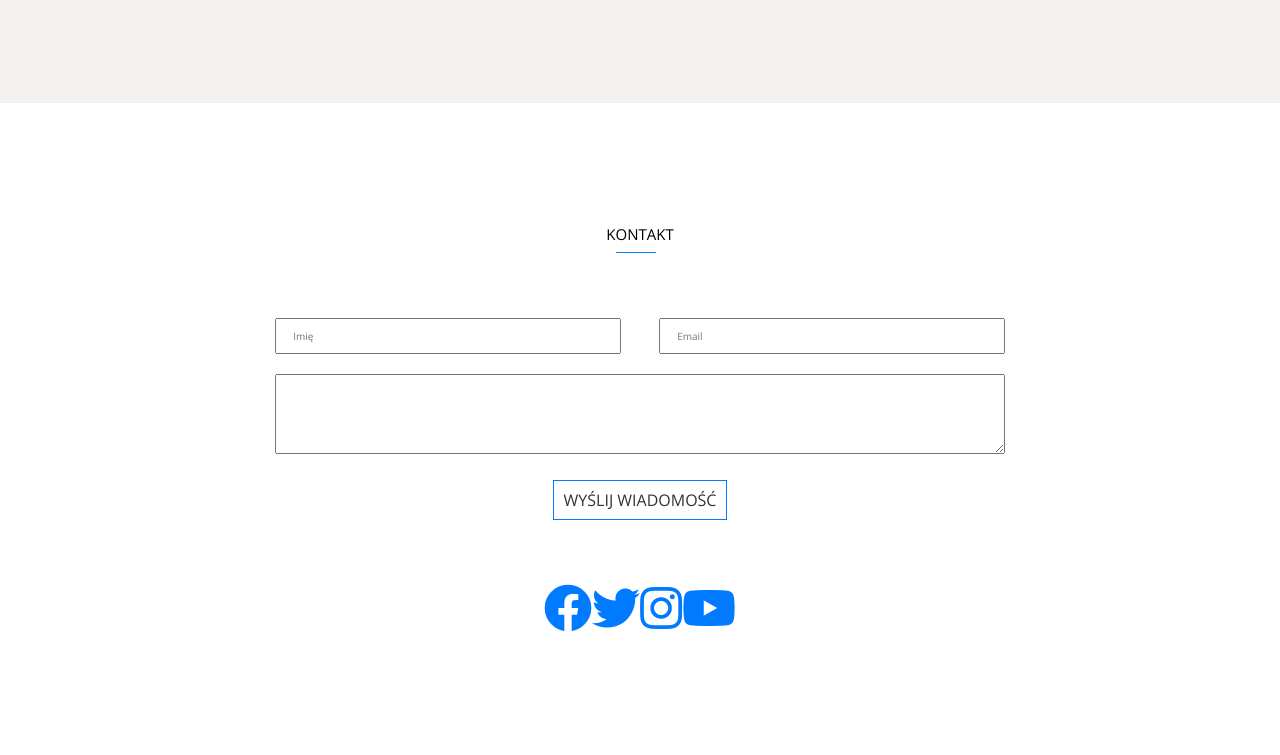
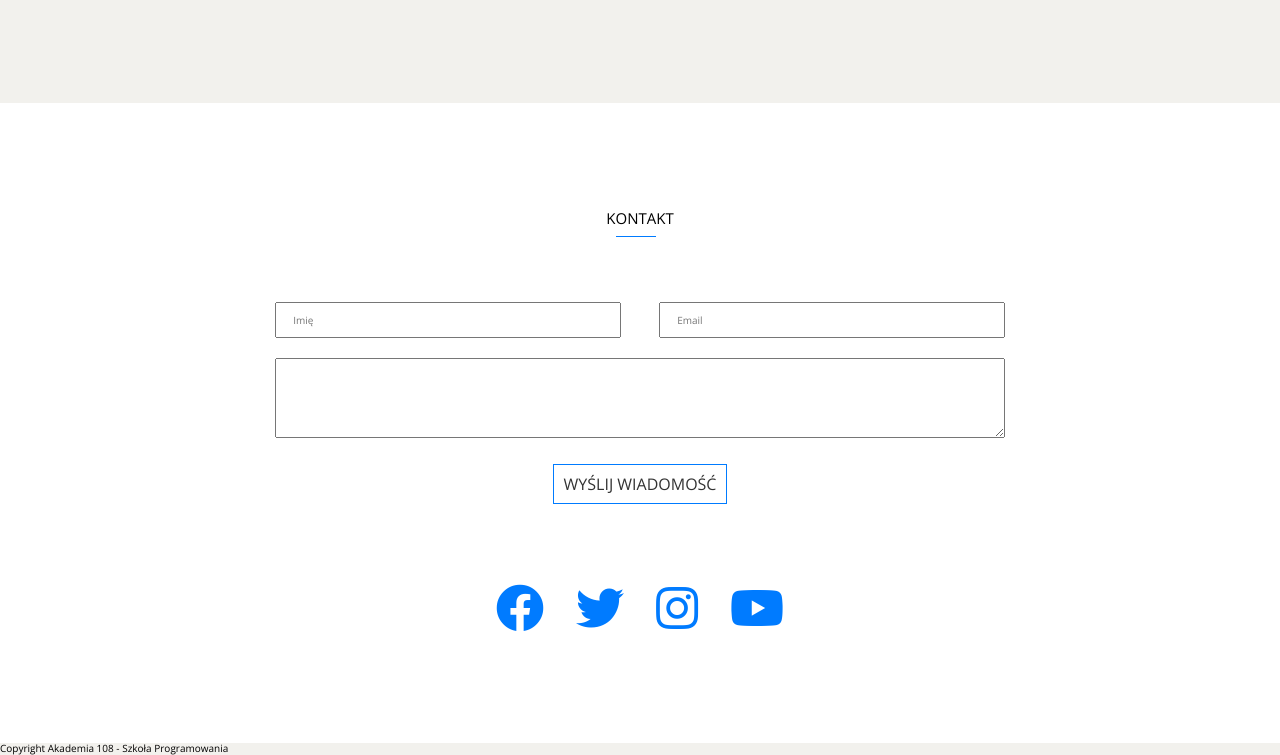
Before and after one commit to DawidGaleziewski/akademia108-portfolio_1, a plain HTML site: page index.html in a window 1280 px wide. Shown: the part 1817-2572 px from the top of the page. Drawn offline with nearby package versions, Linux system fonts and the light colour scheme.

Commit message:
end lesson

```diff
--- a/css/style.css
+++ b/css/style.css
@@ -227,6 +227,7 @@ textarea.form__input {
 
 .contact__media .media__item {
     list-style: none;
+    margin: 1.6rem;
 
 }
 
@@ -235,3 +236,12 @@ textarea.form__input {
     color: #007bff;
 }
 /* CONTACT - END */
+
+
+
+
+/* FOOTER - START */
+.footer {
+    background-color: #f2f1ed;
+}
+/* FOOTER - END */
--- a/index.html
+++ b/index.html
@@ -122,5 +122,14 @@
             </div>
     </section>
     <!-- CONTACT - END-->
+
+
+
+
+    <!-- FOOTER - START -->
+    <footer class="footer">
+        <span class="footer__copyright">Copyright Akademia 108 - Szkoła Programowania</span>
+    </footer>
+    <!-- FOOTER - END -->
   </body>
 </html>
```
